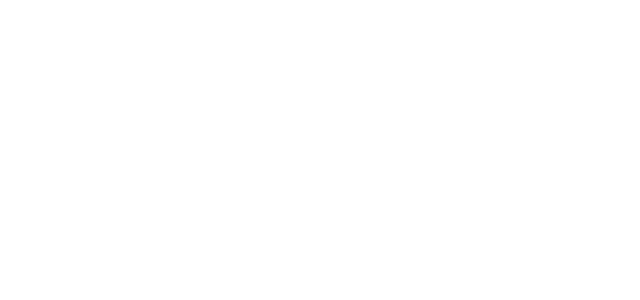
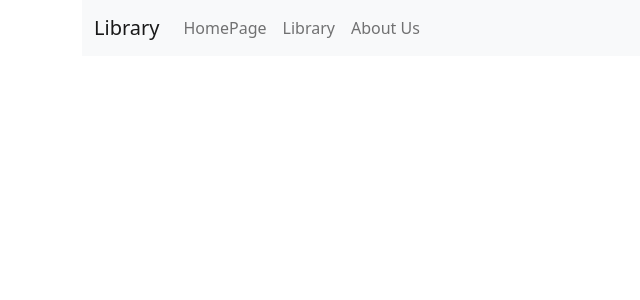
Before and after one commit to AntoninoIrrera/laravel-boolean, a Vue app: page / in a window 1280 px wide. Shown: the top 300 px of the page, without its empty margins (0-640 px from the left). Built offline with nearby package versions, Linux system fonts and the light colour scheme.

Commit message:
starting  with pages

```diff
--- a/index.html
+++ b/index.html
@@ -4,7 +4,7 @@
     <meta charset="UTF-8" />
     <link rel="icon" type="image/svg+xml" href="/vite.svg" />
     <meta name="viewport" content="width=device-width, initial-scale=1.0" />
-    <title>Vite + Vue</title>
+    <title>Library</title>
   </head>
   <body>
     <div id="app"></div>
--- a/src/App.vue
+++ b/src/App.vue
@@ -1,15 +1,24 @@
 <script >
-import HelloWorld from './components/HelloWorld.vue'
+import AppHeader from './components/AppHeader.vue'
 import axios from 'axios';
 import { store } from './store.js';
 
 export default {
   name: 'App',
+  components: {
+    AppHeader
+  },
+  data() {
+    return {
+
+    }
+  },
 }
 </script>
 
 <template>
-
+  <AppHeader />
+  <router-view></router-view>
 </template>
 
 <style lang="scss">
--- /dev/null
+++ b/src/components/AppHeader.vue
@@ -0,0 +1,52 @@
+<script>
+export default {
+  name: 'AppHeader',
+  data() {
+    return {
+      links: [
+        {
+        name : 'HomePage',
+        route : 'homepage'
+      },
+      {
+        name: 'Library',
+        route : 'library'
+      },
+      {
+        name: 'About Us',
+        route : 'aboutus'
+      },
+      ]
+    }
+  },
+}
+</script>
+
+<template lang="">
+  <header class='container'>
+    <section class="row">
+      <div class="col-12">
+        <nav class="navbar navbar-expand-lg bg-light">
+          <div class="container-fluid">
+            <a class="navbar-brand" href="#">Library</a>
+            <button class="navbar-toggler" type="button" data-bs-toggle="collapse" data-bs-target="#navbarSupportedContent" aria-controls="navbarSupportedContent" aria-expanded="false" aria-label="Toggle navigation">
+              <span class="navbar-toggler-icon"></span>
+            </button>
+            <div class="collapse navbar-collapse" id="navbarSupportedContent">
+              <ul class="navbar-nav me-auto mb-2 mb-lg-0">
+                <li class="nav-item" v-for="link in links">
+                  <router-link :to="{name : link.route}" class="nav-link">{{link.name}}</router-link>
+                </li>
+              </ul>
+
+            </div>
+          </div>
+        </nav>
+      </div>
+    </section>
+  </header>
+</template>
+
+<style lang="">
+
+</style>
--- a/src/components/HelloWorld.vue
+++ /dev/null
@@ -1,40 +0,0 @@
-<script setup>
-import { ref } from 'vue'
-
-defineProps({
-  msg: String,
-})
-
-const count = ref(0)
-</script>
-
-<template>
-  <h1>{{ msg }}</h1>
-
-  <div class="card">
-    <button type="button" @click="count++">count is {{ count }}</button>
-    <p>
-      Edit
-      <code>components/HelloWorld.vue</code> to test HMR
-    </p>
-  </div>
-
-  <p>
-    Check out
-    <a href="https://vuejs.org/guide/quick-start.html#local" target="_blank"
-      >create-vue</a
-    >, the official Vue + Vite starter
-  </p>
-  <p>
-    Install
-    <a href="https://github.com/johnsoncodehk/volar" target="_blank">Volar</a>
-    in your IDE for a better DX
-  </p>
-  <p class="read-the-docs">Click on the Vite and Vue logos to learn more</p>
-</template>
-
-<style scoped>
-.read-the-docs {
-  color: #888;
-}
-</style>
--- a/src/main.js
+++ b/src/main.js
@@ -2,4 +2,4 @@ import { createApp } from 'vue'
 import { router } from "./router";
 import App from './App.vue'
 
-createApp(App).mount('#app')
+createApp(App).use(router).mount('#app')
--- /dev/null
+++ b/src/pages/AboutUs.vue
@@ -0,0 +1,14 @@
+<script>
+export default {
+  name: 'AboutUs'
+}
+</script>
+
+<template>
+
+</template>
+
+
+<style lang="scss">
+
+</style>
--- /dev/null
+++ b/src/pages/HomePage.vue
@@ -0,0 +1,15 @@
+<script>
+export default {
+  name: 'HomePage'
+}
+</script>
+
+<template>
+  <div>
+
+  </div>
+</template>
+
+<style lang="scss">
+
+</style>
--- /dev/null
+++ b/src/pages/LibraryList.vue
@@ -0,0 +1,15 @@
+<script>
+export default {
+  name: 'LibraryList'
+}
+</script>
+
+<template>
+  <div>
+
+  </div>
+</template>
+
+<style lang="scss">
+
+</style>
--- a/src/router.js
+++ b/src/router.js
@@ -1,11 +1,34 @@
 import { createRouter, createWebHistory } from 'vue-router';
+
+import HomePage from './pages/HomePage.vue';
+import LibraryList from './pages/LibraryList.vue';
+import AboutUs from './pages/AboutUs.vue';
+// import SingleProject from './pages/SingleProject.vue';
+
 
 const router = createRouter({
   history: createWebHistory(),
   routes: [
     {
-
-    }
+      path: '/',
+      name: 'homepage',
+      component: HomePage
+    },
+    {
+      path: '/library',
+      name: 'library',
+      component: LibraryList
+    },
+    {
+      path: '/aboutus',
+      name: 'aboutus',
+      component: AboutUs
+    },
+    // {
+    //   path: '/projects/:slug',
+    //   name: 'singleProject',
+    //   component: SingleProject
+    // },
 
   ]
 });
```
